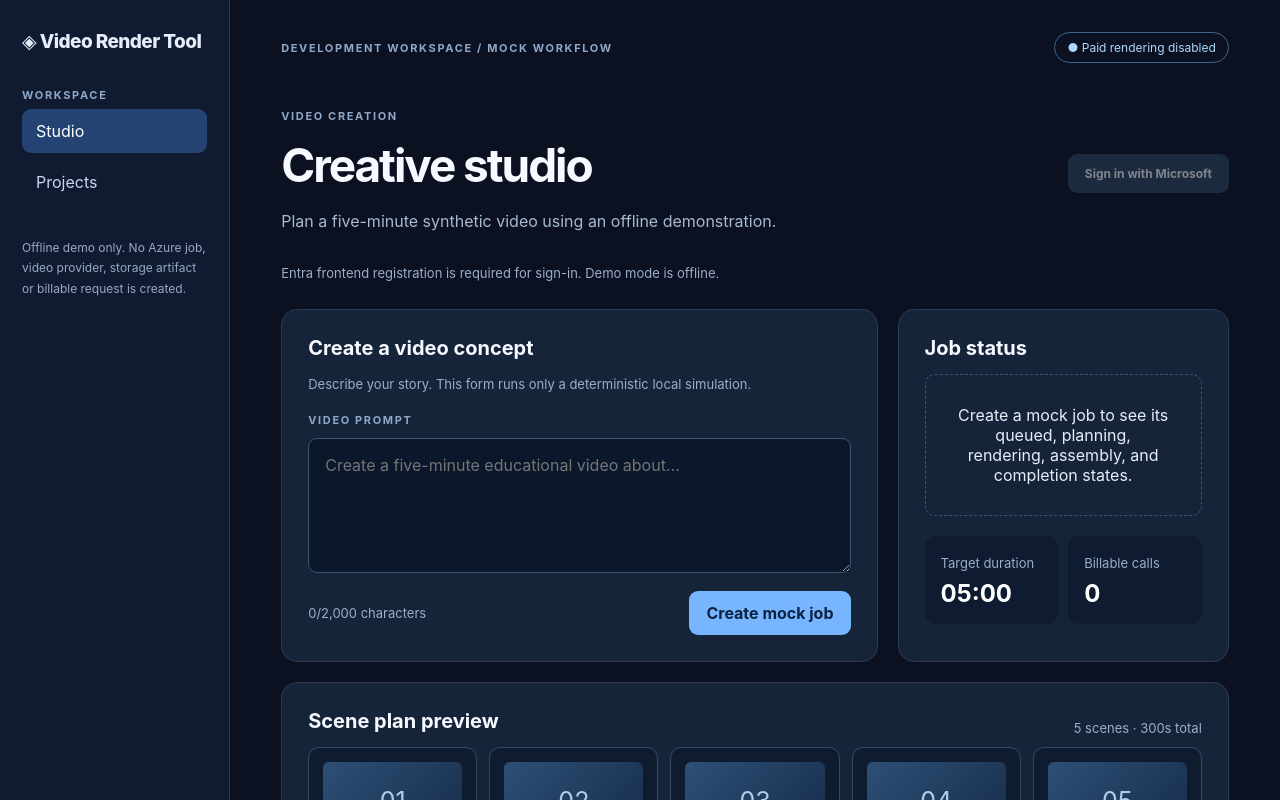
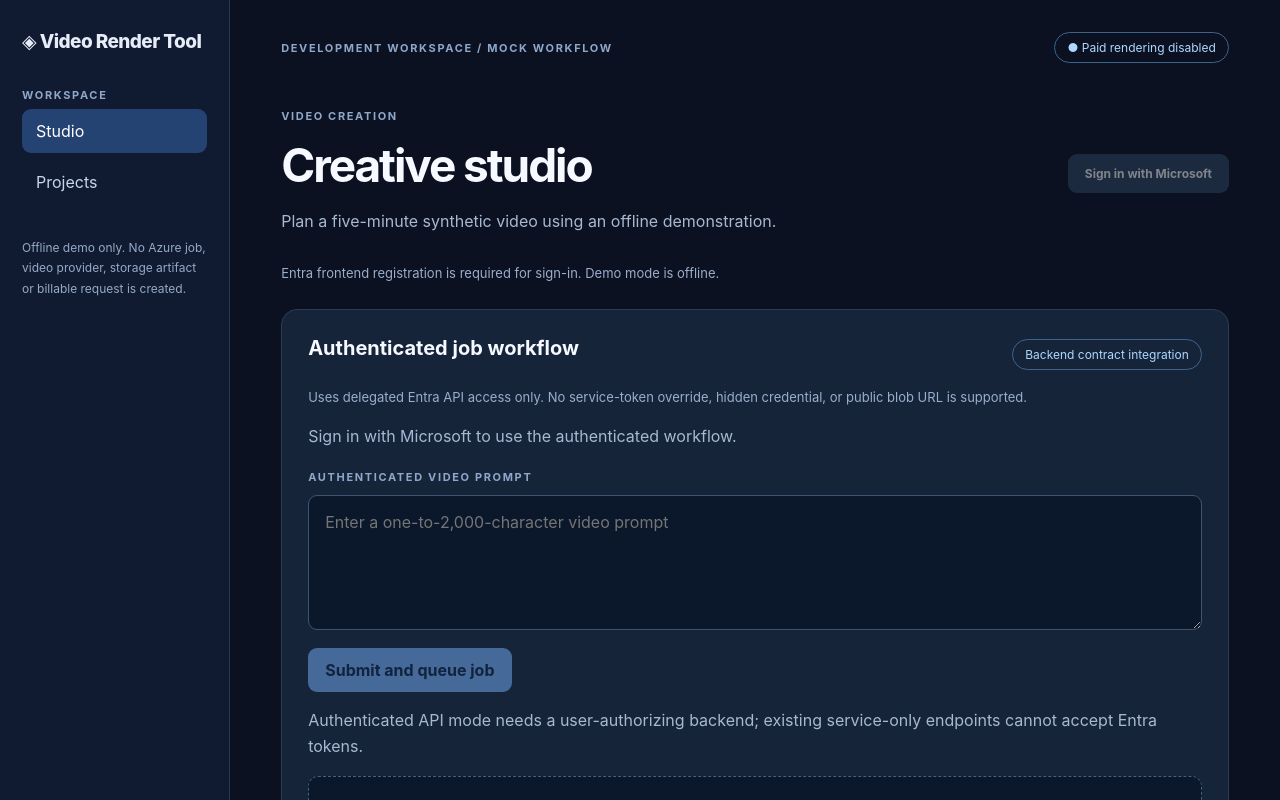
Before and after one commit to ScottMDavistv/azure-text-to-video, a React (Vite) app in the folder frontend/: page / in a window 1280 px wide. Shown: the top 800 px of the page. Built offline with nearby package versions, Linux system fonts and the light colour scheme; no server answers.

Commit message:
feat(frontend): expose authenticated workflow alongside offline demo

```diff
--- a/frontend/src/App.tsx
+++ b/frontend/src/App.tsx
@@ -8,6 +8,7 @@ import {
   advanceMockJob, mockProgress, validatePrompt,
   type MockJob,
 } from './mockJourney.mjs'
+import LiveJourney from './LiveJourney'
 import './App.css'
 
 export default function App() {
@@ -108,6 +109,7 @@ export default function App() {
         <p className="muted" role="status">{authMessage}</p>
         {view === 'studio' ? (
           <div className="dashboard">
+            <LiveJourney accountName={accountName} />
             <section className="panel" aria-labelledby="prompt-title">
               <h2 id="prompt-title">Create a video concept</h2>
               <p className="muted">Describe your story. This form runs only a deterministic local simulation.</p>
```
